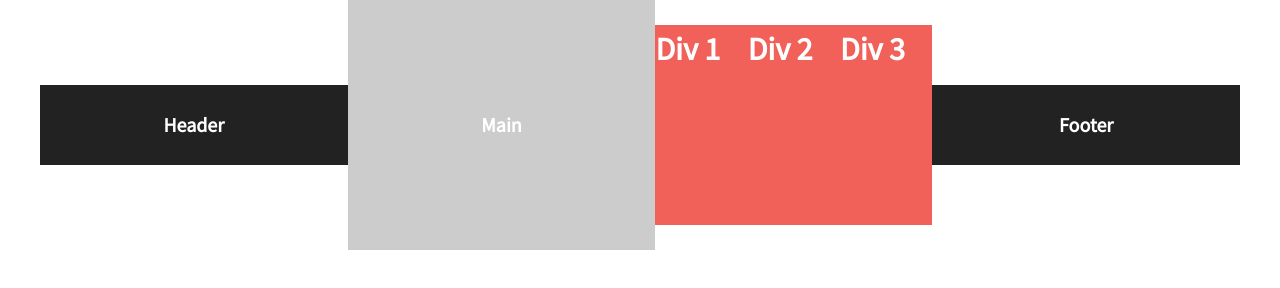
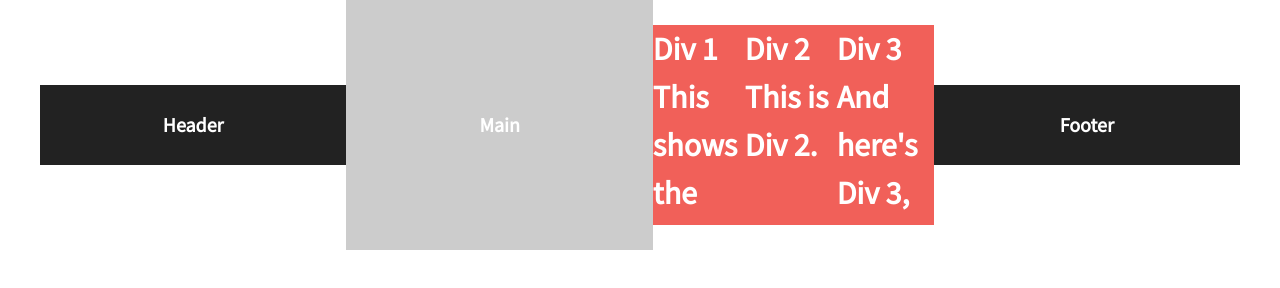
Before and after one commit to amily0910T/1704-repository, a plain HTML site: page index.html in a window 1280 px wide. Drawn offline with nearby package versions, Linux system fonts and the light colour scheme.

Commit message:
Changes made for 3 Divs

```diff
--- a/index.html
+++ b/index.html
@@ -26,13 +26,13 @@
             <header>Header</header>
             <div class="main">Main</div>
             <div class="div-1">
-                Div 1
+                Div 1  This shows the Div 1 area.
             </div>
             <div class="div-2">
-                Div 2
+                Div 2  This is Div 2.
             </div>
             <div class="div-3">
-                Div 3
+                Div 3  And here's Div 3, of course.
             </div>
             <header>Footer</header>
         </section>
```
